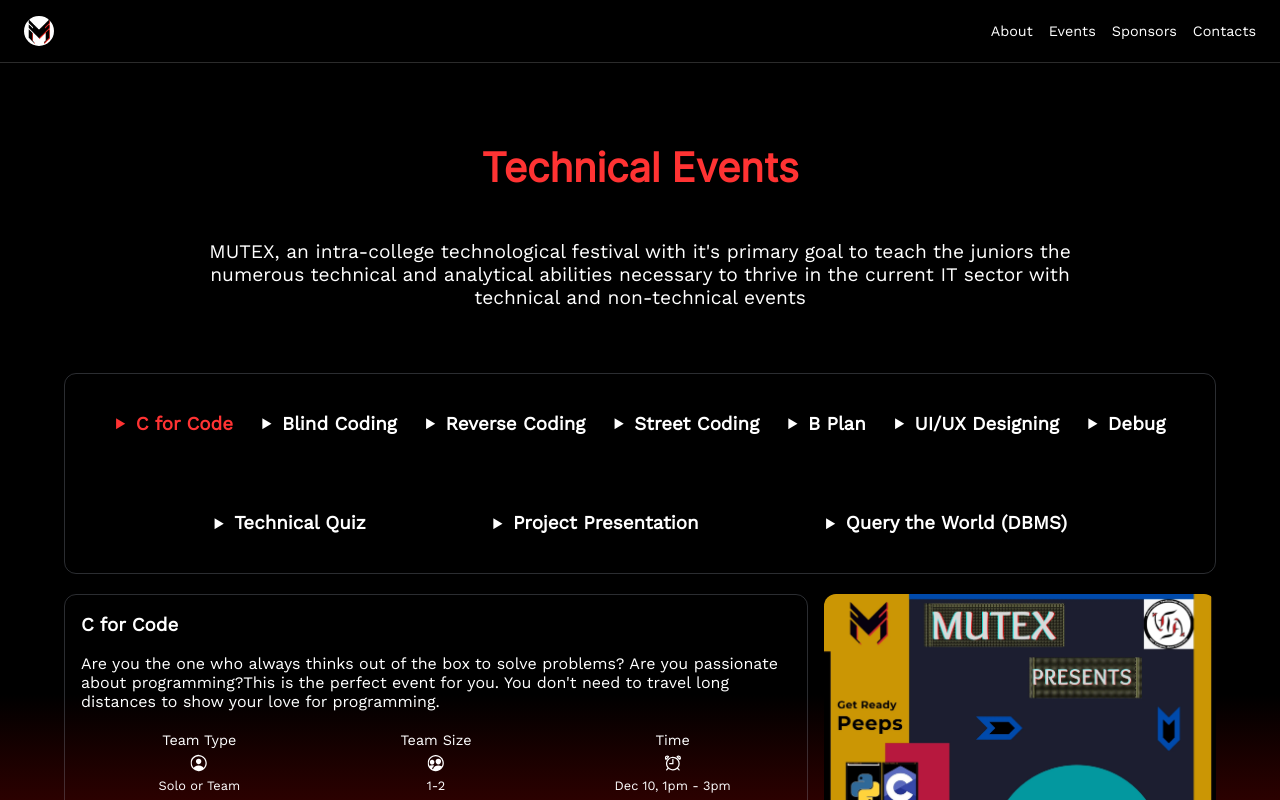
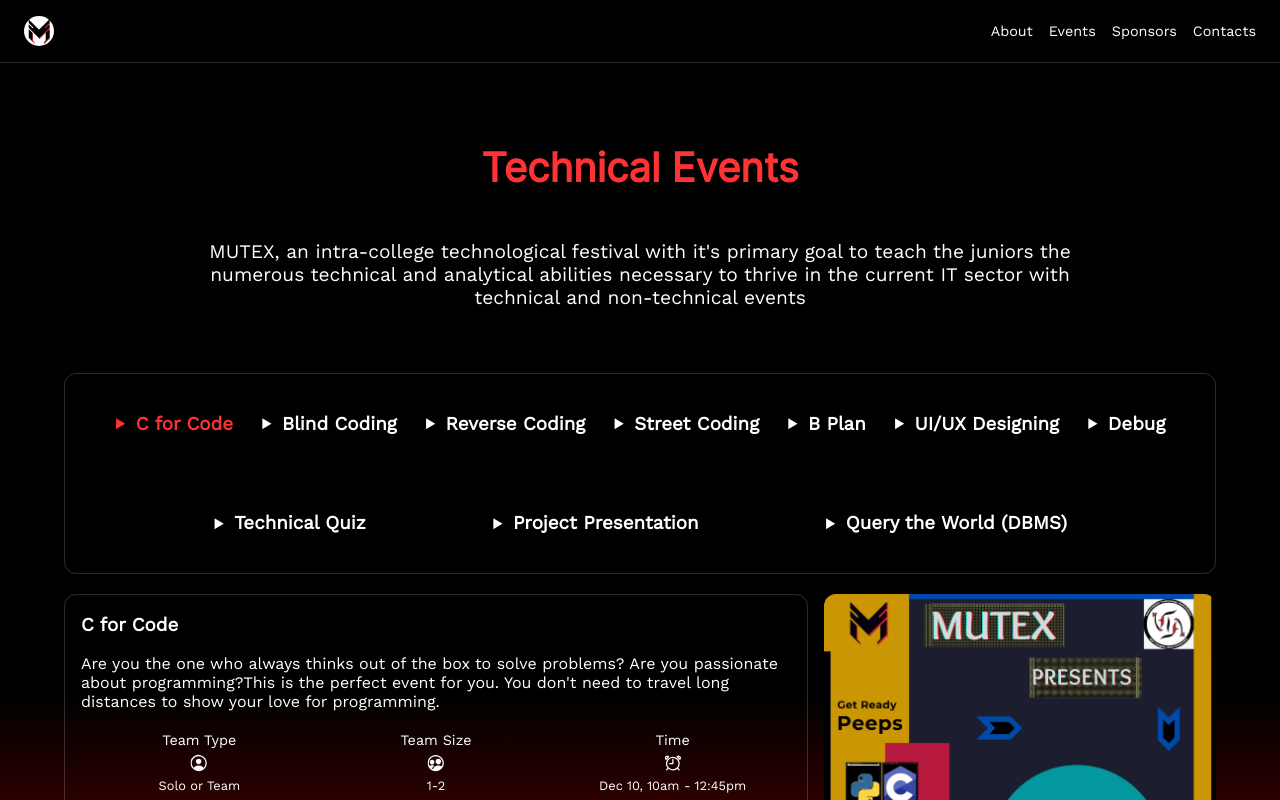
Before and after one commit to team-angris/mutex, a Next.js app: page /technical in a window 1280 px wide. Shown: the top 800 px of the page. Built offline with nearby package versions, Linux system fonts and the light colour scheme.

Commit message:
Updated event timings

```diff
--- a/pages/Components/EventsSection/data.js
+++ b/pages/Components/EventsSection/data.js
@@ -147,7 +147,7 @@ export let techData = [
 		about: "Are you the one who always thinks out of the box to solve problems? Are you passionate about programming?This is the perfect event for you. You don't need to travel long distances to show your love for programming.",
 		teamType: "Solo or Team",
 		teamSize: "1-2",
-		time: "Dec 10, 1pm - 3pm",
+		time: "Dec 10, 10am - 12:45pm",
 		prize: ["Winner: ₹200", "Runner-up: ₹150"],
 		rounds: [
 			"Round 1:  Coding - Preliminary round with questions from technical domain.",
@@ -168,7 +168,7 @@ export let techData = [
 		about: "Blind coding is a coding event in which the participants have to code without testing. The participants are allowed to test their code only once at the end",
 		teamType: "Solo or Team",
 		teamSize: "1-2",
-		time: "Dec 10, 1pm - 4:30pm",
+		time: "Dec 10, 10am - 12:45pm",
 		prize: ["Winner: ₹200", "Runner-up: ₹150"],
 		rounds: [
 			"Two rounds will be conducted and the shortlisted teams from round-1 will be moved to round-2. After two rounds, the winners will be announced. ",
@@ -183,7 +183,7 @@ export let techData = [
 		about: "Reverse Coding  is a competitive coding competition where participants have to think in reverse and come up with questions for the solutions",
 		teamType: "Solo or Team",
 		teamSize: "1-3",
-		time: "Dec 10, 2pm - 4:30pm",
+		time: "Dec 10, 10am - 12:45pm",
 		prize: ["Winner: ₹200", "Runner-up: ₹150"],
 		rounds: [
 			"Reverse Coding has two rounds . All teams can participate in the first round. The top 5 teams from round 1 move on to round 2.",
@@ -202,7 +202,7 @@ export let techData = [
 		about: "Challenge your peers and race against the clock along with disturbances and obstacles to reach the finish line. This event tests your technical knowledge on various domains and coding knowledge. Contestants with the highest number of points within the given time along with disturbances will win.",
 		teamType: "Solo or Team",
 		teamSize: "1-2",
-		time: "Dec 10, 4pm - 6pm",
+		time: "Dec 10, 10am - 12:45pm",
 		prize: ["Winner: ₹200", "Runner-up: ₹150"],
 		rounds: [
 			"Round 1:  MCQ + Coding - Preliminary round with questions from technical domain.",
@@ -221,7 +221,7 @@ export let techData = [
 		about: "You never know when the big insight will hit. You might experience it while reading, watching, or even napping peacefully. Now, if you do have that game-changing concept, the B-plan at Mutex offers you a place to discuss, debate, and reflect on it with like-minded people. You have the chance to make the change you wish to see in the world.",
 		teamType: "Solo or Team",
 		teamSize: "1-3",
-		time: "Dec 10, 1pm - 3pm",
+		time: "Dec 10, 10am - 12:45pm",
 		prize: ["Winner: ₹200", "Runner-up: ₹150"],
 		rounds: [
 			"Round 1:  MCQ & Ideation questions - Preliminary round with questions from business domain.",
@@ -236,7 +236,7 @@ export let techData = [
 		about: "",
 		teamType: "Solo or Team",
 		teamSize: "1-2",
-		time: "Dec 10, 2pm - 4pm",
+		time: "Dec 10, 1pm - 3pm",
 		prize: ["Winner: ₹200", "Runner-up: ₹150"],
 		rounds: [
 			"Round 1:  Get Started with UI/UX Online Webinar on Fundamentals on UI/UX",
@@ -251,7 +251,7 @@ export let techData = [
 		about: "Coding the perfect solution is a myth.  A code riddled with logical errors can make you want to fling yourself off a cliff. Do you have the eye of a true programmer to find and squash the bugs?  Find out if you have what it takes to #DeBug the code. You can edit/modify the starter code but not insert/delete any lines of code. If you do so, your solution will not be accepted even if your output matches the expected output.",
 		teamType: "Solo or Team",
 		teamSize: "1-2",
-		time: "Dec 10, 1pm - 3pm",
+		time: "Dec 10, 10am - 12:45pm",
 		prize: ["Winner: ₹200", "Runner-up: ₹150"],
 		rounds: [
 			"Round 1 - PRELIMS - Pen and paper based",
@@ -270,7 +270,7 @@ export let techData = [
 		about: "We present you with an exquisite opportunity to showcase your brilliance in the technical field. Try brushing up all your technical concepts!",
 		teamType: "Solo or Team",
 		teamSize: "1-2",
-		time: "Dec 10, 2pm - 4:30pm",
+		time: "Dec 10, 10am - 12:45pm",
 		prize: ["Winner: ₹200", "Runner-up: ₹150"],
 		rounds: [
 			"Two rounds will be conducted wherein MCQ's will be flashed. Incase of tie, a tie breaker round will decide the winner",
@@ -290,7 +290,7 @@ export let techData = [
 		about: "Are you the one who thinks out of the box and implements innovative project ideas? Do you have an excellent skill to showcase your project ? This is the perfect event for you. Present your innovative projects and demonstrate your defending skills by answering the questions asked.",
 		teamType: "Team",
 		teamSize: "1-3",
-		time: "Dec 10, 2pm - 4:30pm",
+		time: "Dec 10, 1pm - 2:30pm",
 		prize: ["Winner: ₹200", "Runner-up: ₹150"],
 		rounds: [
 			"Project PPT and Demo(recorded or live)",
@@ -305,7 +305,7 @@ export let techData = [
 		about: "Trying to find your way through the data world may be hard. But, with simple queries it can be made simple. Ready to explore? We present to you this event where you will get to work on real-life database problems, improve your skill set and hack your way to the  data world.",
 		teamType: "Solo or Team",
 		teamSize: "1-2",
-		time: "Dec 10, 2pm - 4:30pm",
+		time: "Dec 10, 10am - 12:45pm",
 		prize: ["Winner: ₹200", "Runner-up: ₹150"],
 		rounds: [
 			"Round 1: MCQ - Preliminary round with questions from Database and Big data domain. Mode: Offline (Pen & paper)",
```
